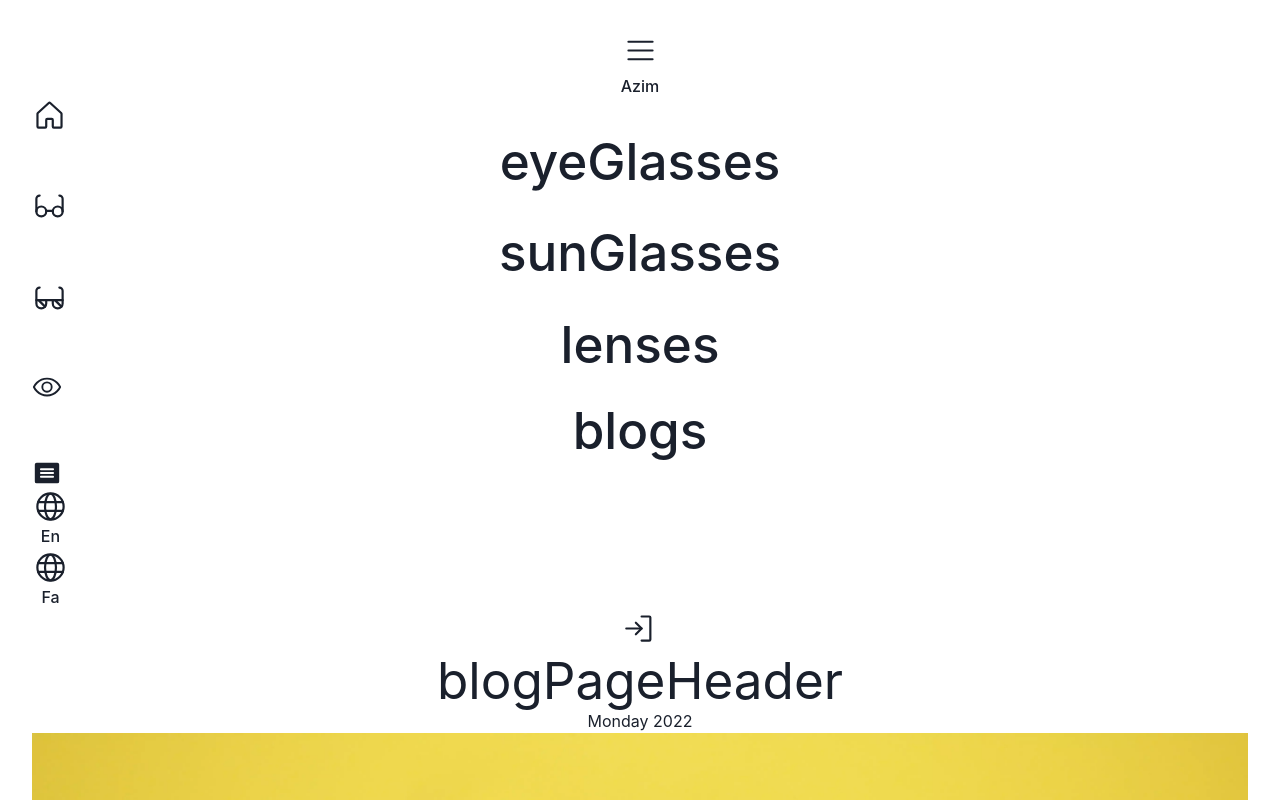
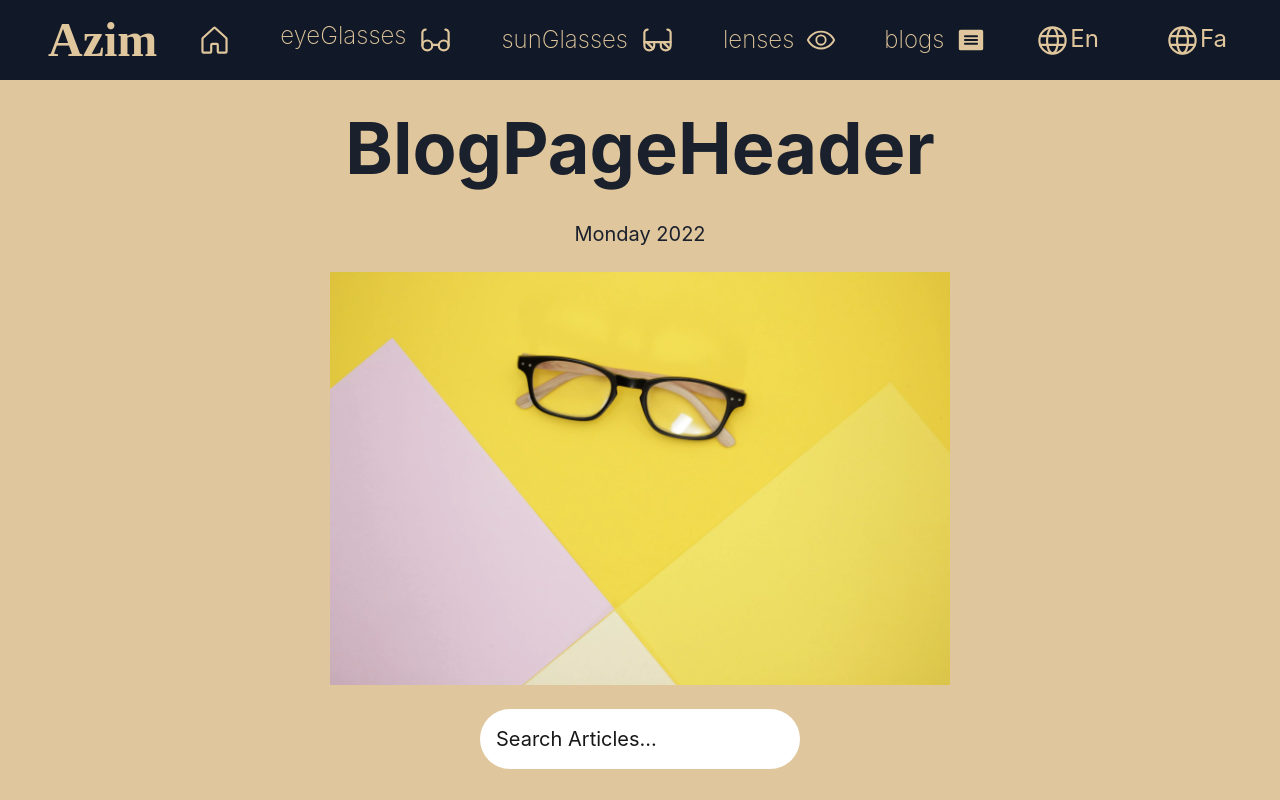
Before and after one commit to comanchechao/AzimBlogReact, a React (Vite) app: page / in a window 1280 px wide. Shown: the top 800 px of the page. Built offline with nearby package versions, Linux system fonts and the light colour scheme; no server answers; the database is empty.

Commit message:
azim blog migrated

```diff
--- a/package.json
+++ b/package.json
@@ -32,6 +32,9 @@
     "@types/react": "^18.0.26",
     "@types/react-dom": "^18.0.9",
     "@vitejs/plugin-react": "^3.0.0",
+    "autoprefixer": "^10.4.13",
+    "postcss": "^8.4.20",
+    "tailwindcss": "^3.2.4",
     "vite": "^4.0.0"
   }
 }
--- /dev/null
+++ b/postcss.config.cjs
@@ -0,0 +1,6 @@
+module.exports = {
+  plugins: {
+    tailwindcss: {},
+    autoprefixer: {},
+  },
+}
--- a/src/App.css
+++ b/src/App.css
@@ -1,9 +1,4 @@
-#root {
-  max-width: 1280px;
-  margin: 0 auto;
-  padding: 2rem;
-  text-align: center;
-}
+
 
 .logo {
   height: 6em;
--- /dev/null
+++ b/src/assets/index.css
@@ -0,0 +1,3 @@
+@tailwind base;
+@tailwind components;
+@tailwind utilities;
--- a/src/main.jsx
+++ b/src/main.jsx
@@ -5,7 +5,7 @@ import "./index.css";
 import { createBrowserRouter, RouterProvider } from "react-router-dom";
 import Blogs from "./views/blogs";
 import { Provider } from "react-redux";
-
+import './assets/index.css'
 import store from "./Store/orders";
 import { ChakraProvider, extendTheme } from "@chakra-ui/react";
 
--- /dev/null
+++ b/tailwind.config.cjs
@@ -0,0 +1,76 @@
+/** @type {import('tailwindcss').Config} */
+const colors = require("tailwindcss/colors");
+
+module.exports = {
+  plugins: [],
+  content: ["./src/**/*.{js,jsx,ts,tsx}"],
+  theme: {
+    extend: {
+      gridTemplateRows: {
+        "[auto,auto,1fr]": "auto auto 1fr",
+      },
+      height: {
+        rem26: "26rem",
+        dialog: "32rem",
+        rem33: "33rem",
+
+        carousel: "38rem",
+      },
+      width: {
+        carousel: "50rem",
+      },
+      fontFamily: {
+        mainFont: ["LaleZar"],
+        SultanFont: ["SultanFont"],
+      },
+      fontSize: {
+        "10xl": "14rem",
+      },
+    },
+
+    screens: {
+      xs: { max: "767px" },
+      sm: { min: "768px", max: "991px" },
+      md: { min: "992px", max: "1199px" },
+      lg: { min: "1200px" },
+    },
+    colors: {
+      // Build your palette here
+      transparent: "transparent",
+      current: "currentColor",
+      mainBlack: "#000000  ",
+      mainBlue: "#00FFD1",
+      mainYellow: "#ffbd00",
+      // mainBlue: "#1982C4",
+      mainWhite: "#dfc69c",
+      mainCream: "#FFE3CB",
+      // darkPurple: "#240046",
+      goldie: "#ff9e00",
+      white: colors.white,
+      black: colors.black,
+      gray: colors.neutral,
+      LightBlue: colors.sky,
+      red: colors.red,
+      blue: colors.blue,
+      yellow: colors.yellow,
+      blueGray: colors.slate,
+      Lime: colors.lime,
+      CoolGray: colors.gray,
+      Fuchsia: colors.fuchsia,
+      purple: colors.purple,
+      green: colors.green,
+      pink: colors.pink,
+      Rose: colors.rose,
+      Indigo: colors.indigo,
+      Amber: colors.amber,
+      Cyan: colors.cyan,
+      Emerald: colors.emerald,
+      Sky: colors.sky,
+    },
+  },
+
+  variants: {
+    extend: {},
+  },
+  // plugins: [require("daisyui")],
+};
```
Also changed, not shown: 1 other file (tests, documents, lock files or other folders).
